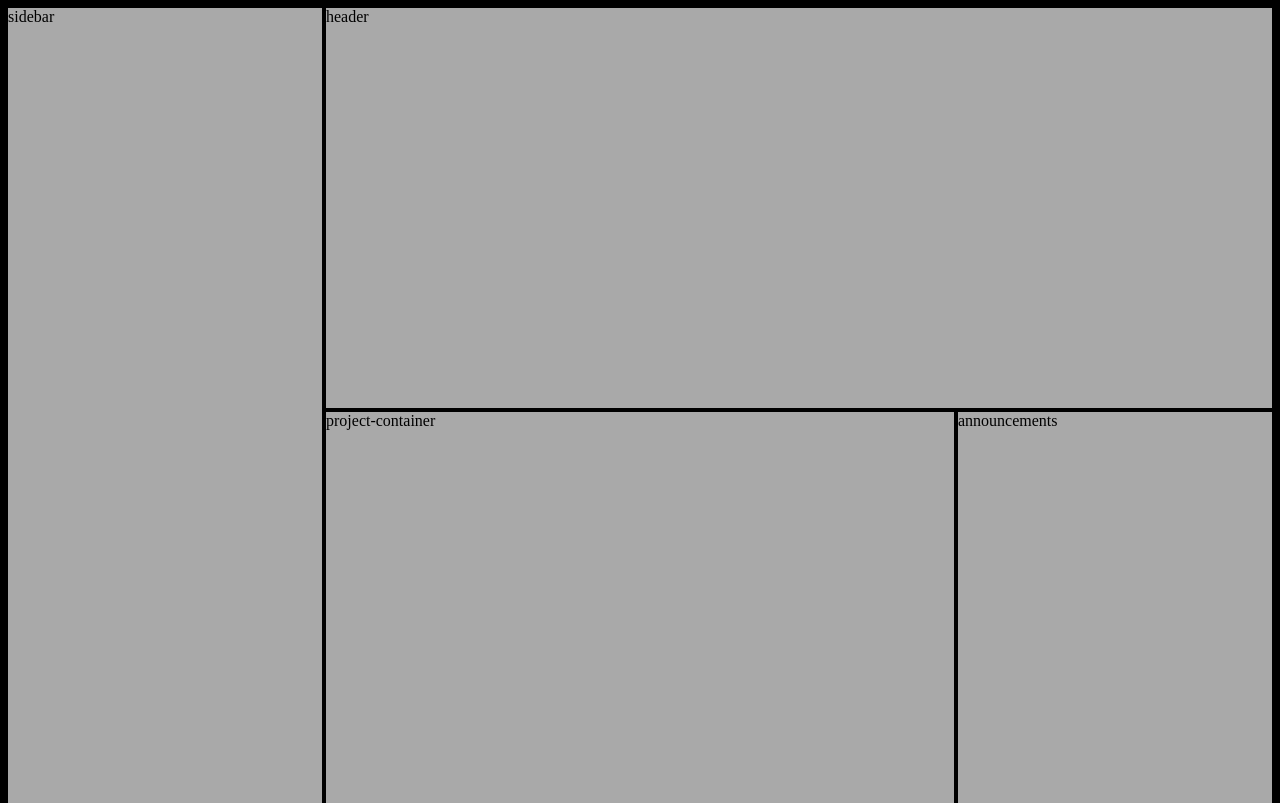
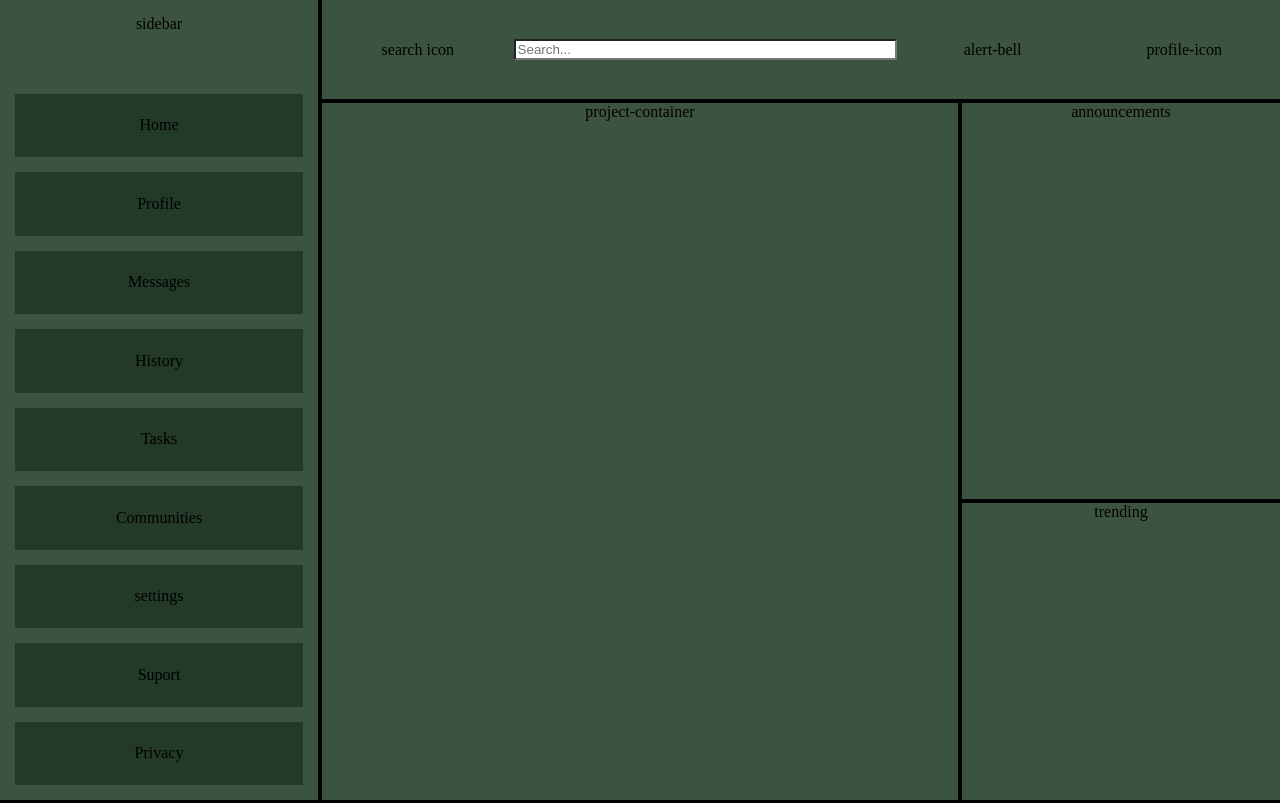
Before and after one commit to GimmieCodes/Admin-Dashboard, a plain HTML site: page index.html in a window 1280 px wide. Shown: the top 803 px of the page. Drawn offline with Linux system fonts and the light colour scheme.

Commit message:
Added grid layout to header along with a search bar

```diff
--- a/index.html
+++ b/index.html
@@ -9,22 +9,22 @@
 </head>
 <body>
     <div class="container">
-        <div class="header">header
-            <div class="search-icon"></div>
-            <div class="search-bar"></div>
-            <div class="alert-bell"></div>
-            <div class="profile-icon"></div>
+        <div class="header">
+            <div class="search-icon">search icon</div>
+            <input class="search-bar"type="text" placeholder="Search...">
+            <div class="alert-bell">alert-bell</div>
+            <div class="profile-icon"> profile-icon</div>
         </div>
         <div class="sidebar">sidebar
-            <div class="home"></div>
-            <div class="profile"></div>
-            <div class="messages"></div>
-            <div class="history"></div>
-            <div class="tasks"></div>
-            <div class="communities"></div>
-            <div class="settings"></div>
-            <div class="suport"></div>
-            <div class="privacy"></div>
+            <div class="side-content">Home</div>
+            <div class="side-content">Profile</div>
+            <div class="side-content">Messages</div>
+            <div class="side-content">History</div>
+            <div class="side-content">Tasks</div>
+            <div class="side-content">Communities</div>
+            <div class="side-content">settings</div>
+            <div class="side-content">Suport</div>
+            <div class="side-content">Privacy</div>
         </div>
         <div class="project-container">project-container
             <div></div>
--- a/style.css
+++ b/style.css
@@ -1,31 +1,53 @@
+:root{
+    --panel: rgb(60, 83, 63);
+}
+html{
+    height: 100%;
+}
 body{
+    height: 100%;
     background-color: black;
-    height: 100%;
+    margin: 0;
 }
 .container{
     display: grid;
     height: 100%;
     grid-template-columns: 1fr 2fr 1fr;
-    grid-template-rows: repeat(3, 400px);
+    grid-template-rows: 1fr 4fr 3fr;
     gap: 4px;
+    text-align: center;
 }
 .header{
     display: grid;
+    grid-template-columns: 1fr 2fr 1fr 1fr;
     grid-column: 2 / 4;
     grid-row: 1 / 2;
-    background-color: darkgrey;
+    background-color: var(--panel);
+    align-items: center;
 }
 .sidebar{
+    display: grid;
     grid-row: 1 / 4;
-    background-color: darkgrey;
+    background-color: var(--panel);
+    gap: 15px;
+    padding: 15px;
+}
+.side-content{
+    display: grid;
+    background-color:;
+    align-items: center;
+    background-color: rgb(34, 58, 39);
 }
 .project-container{
     grid-row: 2 / 4;
-    background-color: darkgrey;
+    background-color: var(--panel);
 }
 .announcements{
-    background-color: darkgrey;
+    background-color: var(--panel);
 }
 .trending{
-    background-color: darkgrey;
+    background-color: var(--panel);
 }
+.search-bar{
+    background-color: white;
+}
```
